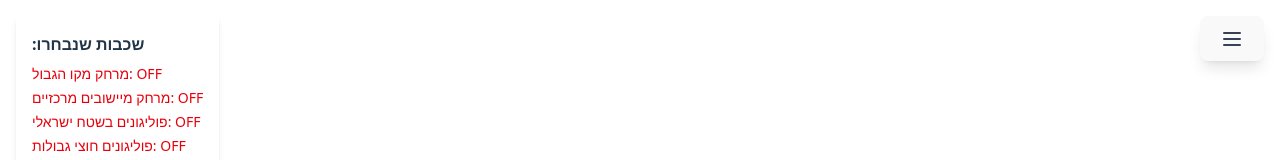
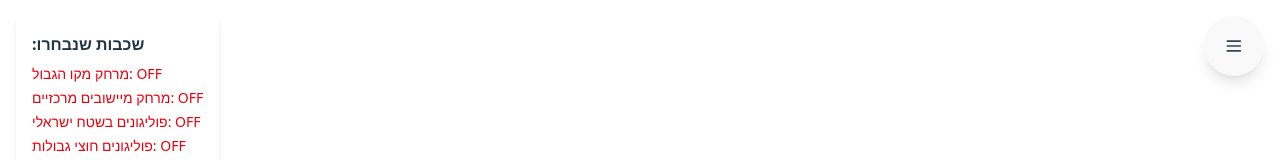
Before and after one commit to liloB123/Sapir-Simulator, a React (Vite) app in the folder frontend/: page / in a window 1280 px wide. Shown: the top 160 px of the page. Built offline with nearby package versions, Linux system fonts and the light colour scheme; no server answers.

Commit message:
make button circular

```diff
--- a/frontend/src/components/HamburgerMenuButton.tsx
+++ b/frontend/src/components/HamburgerMenuButton.tsx
@@ -8,12 +8,12 @@ interface HamburgerMenuButtonProps {
 
 const HamburgerMenuButton: React.FC<HamburgerMenuButtonProps> = ({ isOpen, onLayerToggle }) => {
   return (
-    <button onClick={onLayerToggle} className="fixed top-4 right-4 z-50 shadow-lg p-3 hover:bg-gray-50 transition-colors duration-200"
+    <button onClick={onLayerToggle} className="fixed top-4 right-4 z-50 shadow-lg p-3 hover:bg-gray-50 transition-colors duration-200 h-15 w-15 flex items-center" style={{borderRadius: '50%'}}
       aria-label="Layers menu">
       {isOpen ? (
-        <X className="w-6 h-6 text-gray-700" />
+        <X className="w-5 h-5 text-gray-700" />
       ) : (
-        <Menu className="w-6 h-6 text-gray-700" />
+        <Menu className="w-5 h-5 text-gray-700" />
       )}
     </button>
   )
```
